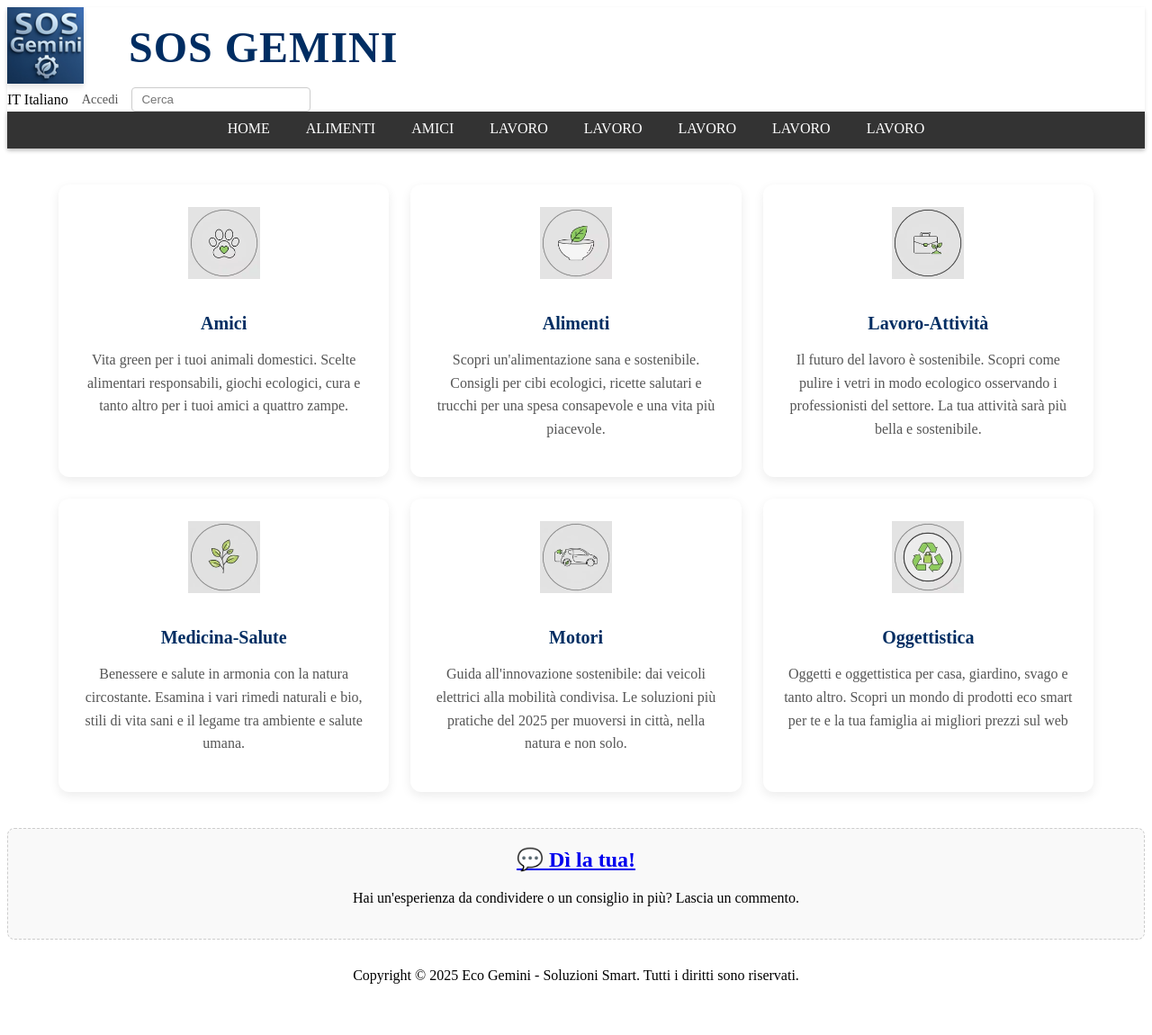
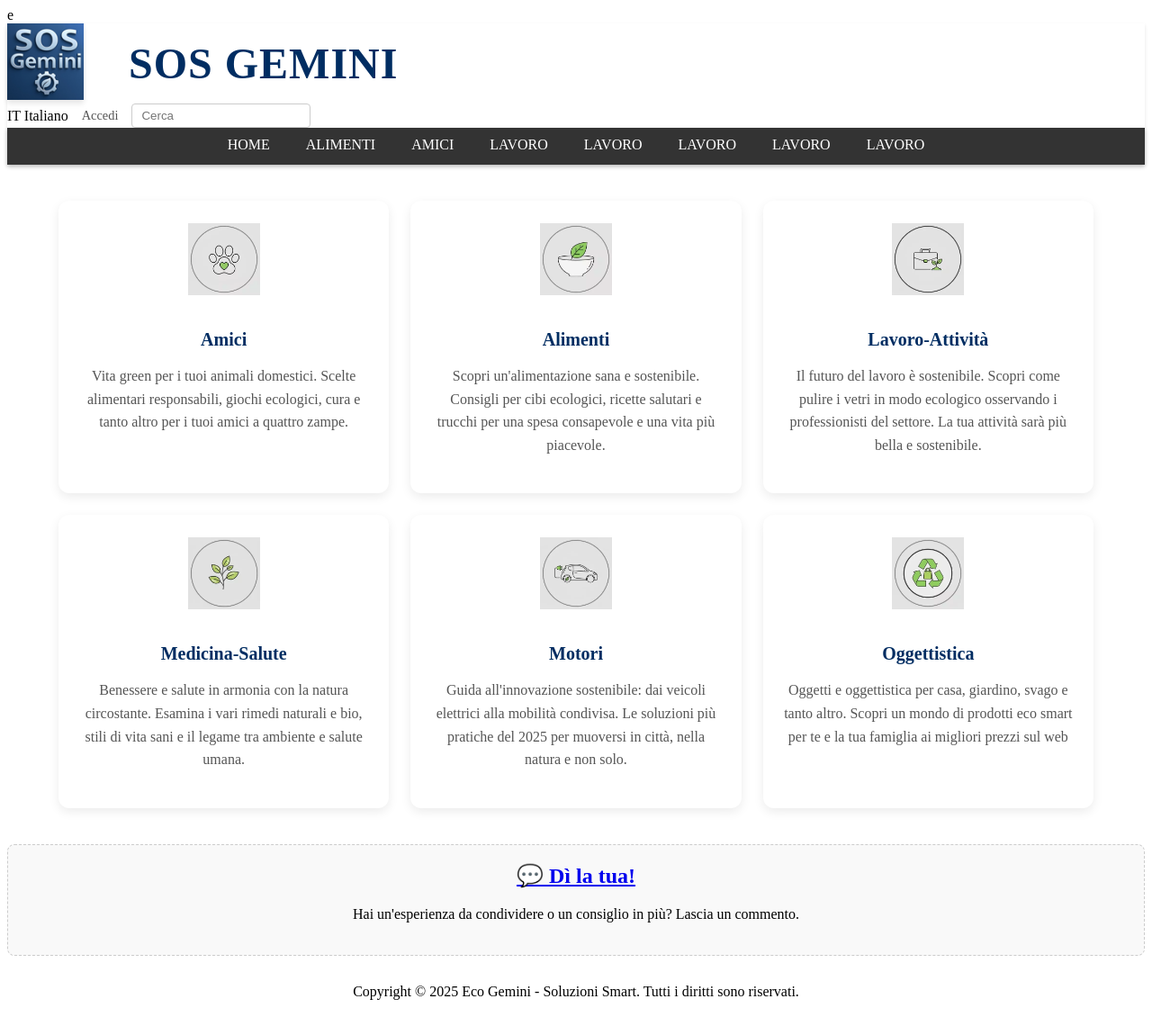
Before and after one commit to sosgemini/sosgemini.github.io, a Jekyll site: the page built from index.html, in a window 1280 px wide. Shown: the whole page at 90% size. Built offline with Jekyll 4.4.1, drawn with Linux system fonts in a browser that asks for light colours.

Commit message:
Update header.html

```diff
--- a/_includes/header.html
+++ b/_includes/header.html
@@ -1,4 +1,4 @@
-<header class="site-header">
+e<header class="site-header">
 
 <div class="logo-title-block">
   <a href="index.html" class="logo-link">
@@ -6,6 +6,7 @@
   </a>
   <span class="site-title-text">SOS Gemini</span>
 </div>
+
 
     <div class="utility-area">
       <span>IT Italiano</span>
```
